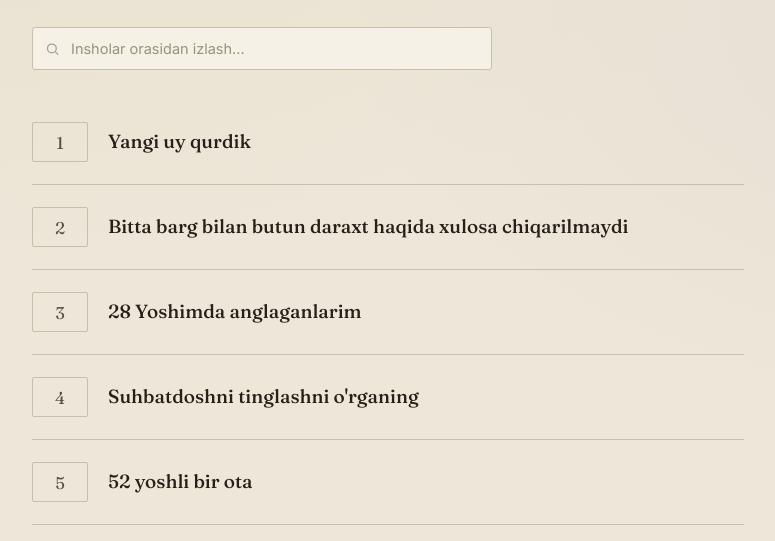
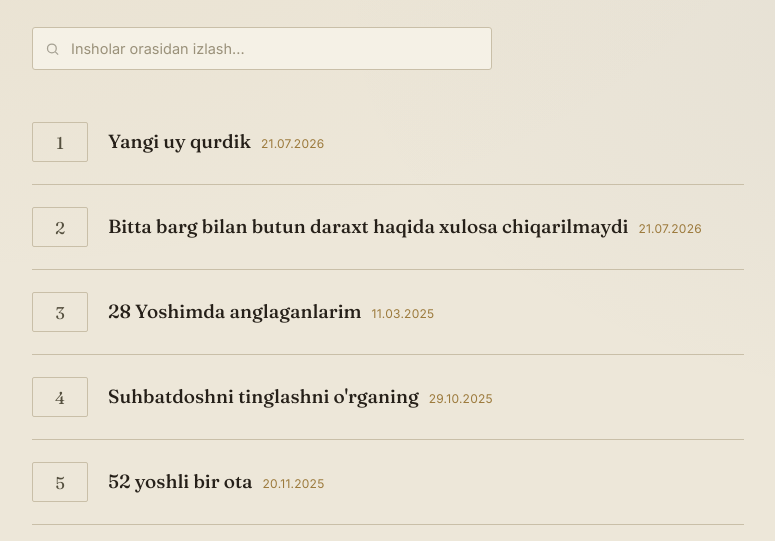
Before and after one commit to jahongirzohidov07-ui/parallel-muhit, a plain HTML site: page index.html in a window 1280 px wide. Shown: the part 137-678 px from the top of the page, without its empty margins (252-1027 px from the left). Drawn offline with Linux system fonts and the light colour scheme.

Commit message:
Insholar ro'yxatida yozilgan sana sarlavha yonida ko'rsatiladi

```diff
--- a/index.html
+++ b/index.html
@@ -213,6 +213,23 @@
 
   .essay-title {
     margin: 0;
+  }
+
+  /* Sarlavha + yozilgan sana bir qatorda; joy yetmasa sana pastga tushadi. */
+  .essay-head {
+    display: flex;
+    flex-wrap: wrap;
+    align-items: baseline;
+    gap: 4px 10px;
+  }
+
+  .essay-date {
+    font-family: 'Inter', sans-serif;
+    font-size: 12px;
+    font-weight: 400;
+    color: var(--clay-gold);
+    letter-spacing: 0.02em;
+    white-space: nowrap;
   }
 
   .empty-state {
@@ -1052,7 +1069,10 @@
       li.setAttribute('role', 'button');
       li.innerHTML = `
         <div class="folio">${escapeHtml(essay.folio || '')}</div>
-        <h3 class="essay-title">${escapeHtml(essay.title)}</h3>
+        <div class="essay-head">
+          <h3 class="essay-title">${escapeHtml(essay.title)}</h3>
+          ${essay.date ? '<span class="essay-date">' + escapeHtml(essay.date) + '</span>' : ''}
+        </div>
       `;
       li.addEventListener('click', () => { location.hash = 'insho-' + essay.folio; });
       li.addEventListener('keypress', (e) => { if (e.key === 'Enter') location.hash = 'insho-' + essay.folio; });
```
